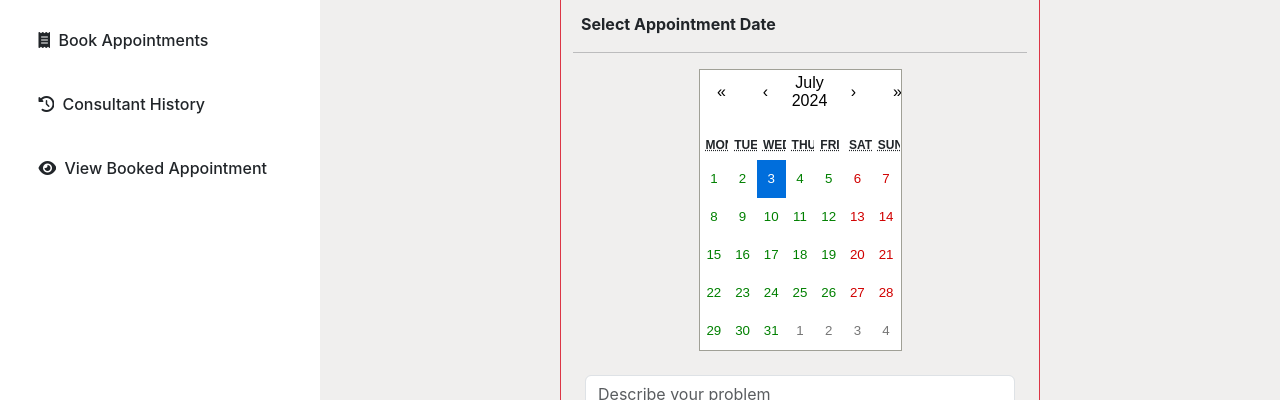
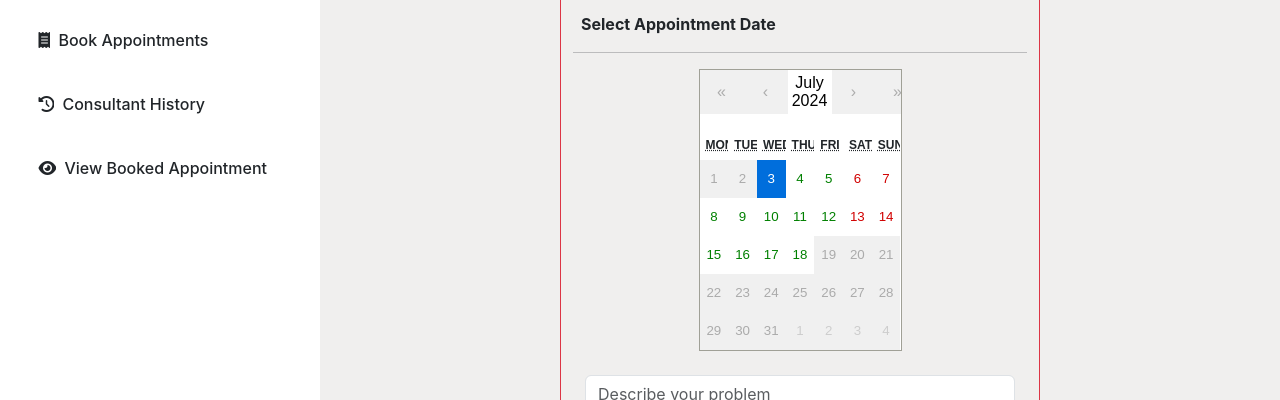
Before and after one commit to Sarthak543/Online-Doctor-Appointment, a React (Create React App) app: page /PatientPanel/bookAppointment in a window 1280 px wide. Shown: the part 268-668 px from the top of the page. Built offline with nearby package versions, Linux system fonts and the light colour scheme; no server answers.

Commit message:
calendar modified to show only available dates

```diff
--- a/src/components/Patient Panel/Appointment_Calender.jsx
+++ b/src/components/Patient Panel/Appointment_Calender.jsx
@@ -1,48 +1,64 @@
-import React, { useState } from 'react'
+import React, { useEffect, useState } from "react";
 import Calendar from "react-calendar";
-import 'react-calendar/dist/Calendar.css';
+import "react-calendar/dist/Calendar.css";
 
-export default function Appointment_Calender({Parent_date}) {
-    const [appointments, setAppointments] = useState([
-        {
-          date: new Date(2024, 4, 13), // May 13, 2024 (month index starts at 0)
-          time: "10:00 AM",
-          patient: "John Doe",
-          doctor: "Dr. Smith",
-        },
-        {
-          date: new Date(2024, 4, 15), // May 15, 2024
-          time: "2:00 PM",
-          patient: "Jane Smith",
-          doctor: "Dr. Jones",
-        },
-      ]);
+export default function Appointment_Calender({ Parent_date, busyDates }) {
+  const [appointments, setAppointments] = useState([]);
+  const [date, setDate] = useState(new Date());
+
+  useEffect(() => {
+    if (busyDates) {
+      // converting these string dates to date obj for comparision
+      const typeCastedBusyDates = busyDates.map((dateStr) => new Date(dateStr));
+
+      setAppointments(typeCastedBusyDates);
+    }
+  }, [busyDates]);
 
   const isBooked = (date) => {
+    if (appointments === null) {
+      return false;
+    } else {
       return appointments.some((appointment) => {
-          const appointmentDate = new Date(appointment.date); // Create a Date object
         return (
-            appointmentDate.getFullYear() === date.getFullYear() &&
-            appointmentDate.getMonth() === date.getMonth() &&
-            appointmentDate.getDate() === date.getDate()
+          appointment.getFullYear() === date.getFullYear() &&
+          appointment.getMonth() === date.getMonth() &&
+          appointment.getDate() === date.getDate()
         );
       });
+    }
   };
 
   const tileClassName = ({ date }) => {
     return isBooked(date) ? "booked" : "available";
   };
 
-    const [date,setDate] = useState(new Date());
-    const onChange = date =>{
+  const onChange = (date) => {
     setDate(date);
     Parent_date(date);
-    }
+  };
+
+  const getFifteenDaysFromToday = () => {
+    const todayCopy = new Date();
+    return new Date(todayCopy.setDate(todayCopy.getDate() + 15));
+  };
+
+  const customDisableDate = (date) => {
+    const isBookedDate = isBooked(date.date);
+    return isBookedDate;
+  };
 
   return (
     <>
       <div>
-        <Calendar tileClassName={tileClassName} onChange={onChange} value={date}/>
+        <Calendar
+          tileClassName={tileClassName}
+          tileDisabled={customDisableDate}
+          onChange={onChange}
+          value={date}
+          minDate={new Date()}
+          maxDate={getFifteenDaysFromToday()}
+        />
       </div>
     </>
   );
```
Lines whose indentation alone changed are shown as unchanged.
